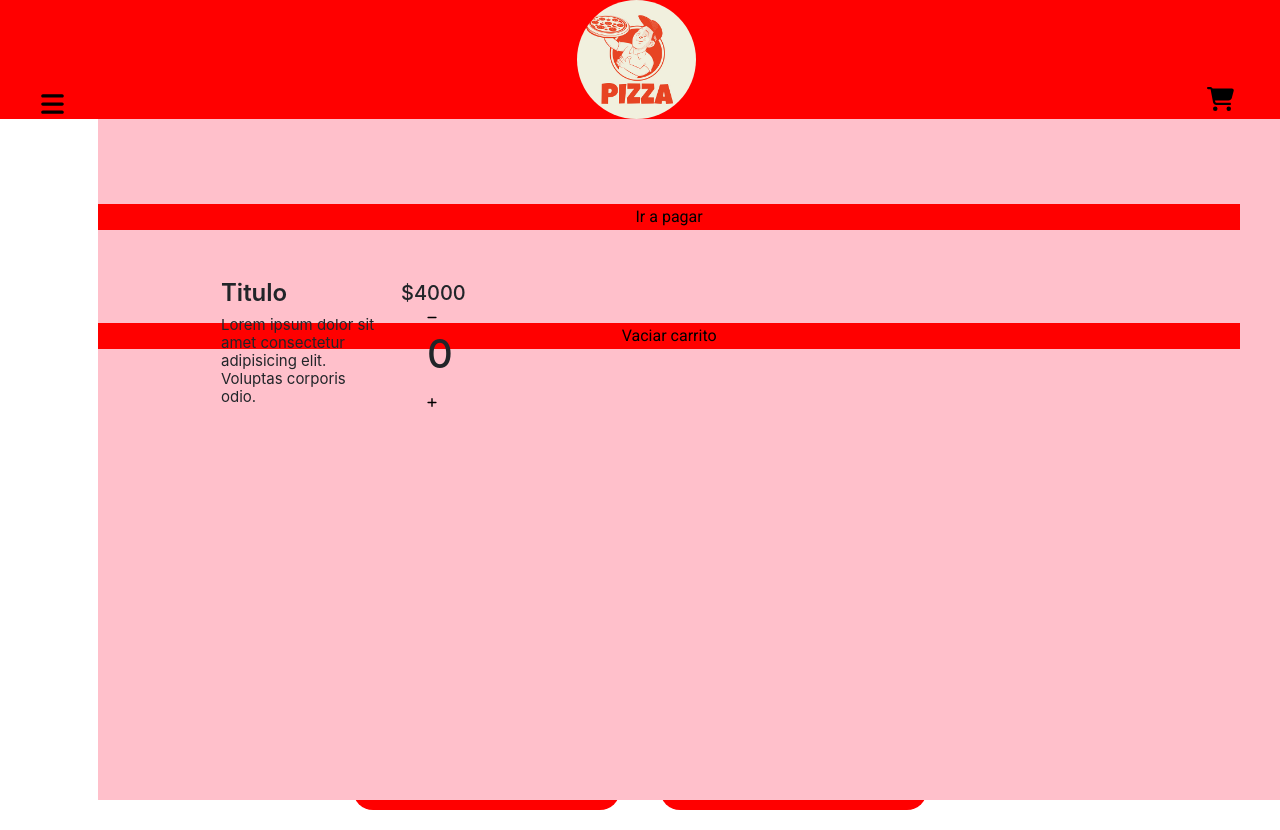
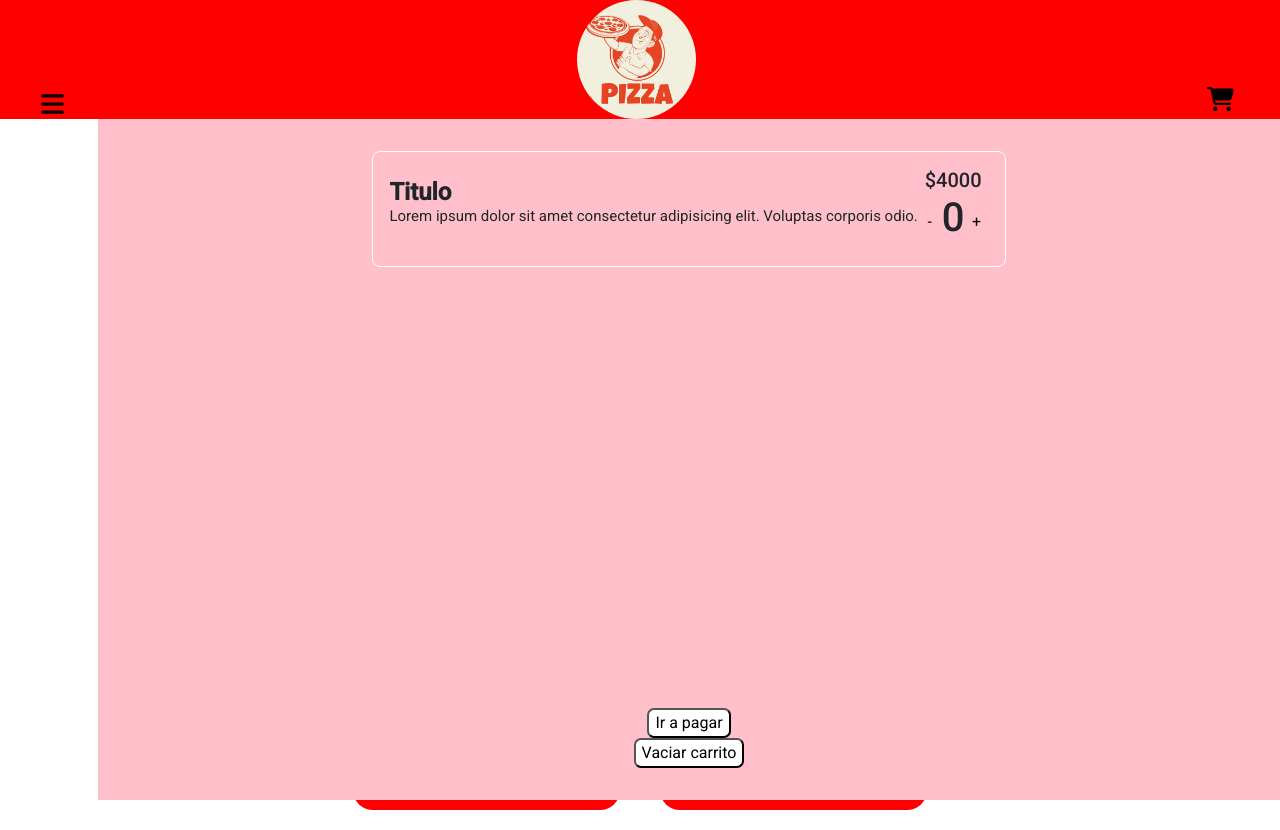
Before and after one commit to pablistem/Pizzeria-Frontend-OLD, an Angular app: page /home in a window 1280 px wide. Both pictures are taken after a click on the button 1220 px from the left and 99 px from the top of the page. Built offline with nearby package versions, Linux system fonts and the light colour scheme.

Commit message:
PDR-48: styling improvements

```diff
--- a/src/app/component/header/header.component.html
+++ b/src/app/component/header/header.component.html
@@ -1,4 +1,6 @@
 <header>
+
+  <!-- Hambuguesa -->
   <div class="left-burger-menu">
     <button (click)="toggleLeftBurguer()">
       <img class="left-icon" src="../../../assets/icons/bars-solid.svg" alt="icono menu izquierdo">
@@ -20,25 +22,44 @@
 
   <img class="logo" src="../../assets/images/logo.jpg" alt="logo">
 
+  <!-- Carrito -->
   <div class="right-burger-menu">
-    <button (click)="toggleRightBurguer()">
+
+    <!-- Boton del icono del carrito -->
+    <button class="button-right-burger" (click)="toggleRightBurguer()">
       <img class="right-icon" src="../../../assets/icons/cart-shopping-solid.svg" alt="icono menu derecho">
     </button>
+
     <div class="right-dropdown-menu" [class.active-right]="showRightBurguer">
+
+      <!-- Producto del carrito (futuro nuevo componente) -->
       <div class="products-shopping-cart">
-        <h1 class="title">Titulo</h1>
-        <p class="description">Lorem ipsum dolor sit amet consectetur adipisicing elit. Voluptas corporis odio.</p>
-        <h1 class="price">$4000</h1>
-        <div class="add-or-remove-products">
-          <img class="minus-plus-icon" src="../../../assets/icons/minus-solid.svg" alt="icono de menos">
-          <h1 class="count">0</h1>
-          <img class="minus-plus-icon" src="../../../assets/icons/plus-solid.svg" alt="icono de más">
+
+        <!-- Titulo y descripcion -->
+        <div class="container-title-description">
+          <span class="title h1">Titulo</span>
+          <p class="description">Lorem ipsum dolor sit amet consectetur adipisicing elit. Voluptas corporis odio.</p>
         </div>
 
+        <!-- Precio y cantidad -->
+        <div class="container-price-quantity">
+          <span class="price h1">$4000</span>
+          <div class="container-quantity">
+            <button class="buttons-minus-plus">-</button>
+            <span class="count h1">0</span>
+            <button class="buttons-minus-plus">+</button>
+          </div>
+        </div>
       </div>
 
-      <button routerLink="login" class="button-menu-login" (click)="toggleRightBurguer()">Ir a pagar</button>
-      <button routerLink="register" class="button-menu-register" (click)="toggleRightBurguer()">Vaciar carrito</button>
+      <!-- Botones -->
+      <div class="buttons-right-container">
+        <!-- Boton ir a pagar -->
+        <button routerLink="login" class="button-menu-login" (click)="toggleRightBurguer()">Ir a pagar</button>
+        <!-- Boton vaciar carrito -->
+        <button routerLink="register" class="button-menu-register" (click)="toggleRightBurguer()">Vaciar carrito</button>
+      </div>
+
     </div>
   </div>
 </header>
--- a/src/app/component/header/header.component.scss
+++ b/src/app/component/header/header.component.scss
@@ -2,6 +2,7 @@ body {
   overflow-x: hidden;
 
 }
+
 header {
 
   width: auto;
@@ -93,7 +94,7 @@ header {
 
 .right-burger-menu {
 
-    button {
+  .button-right-burger {
     background-color: red;
     margin: 85px 39.76px 8px 0;
     border: none;
@@ -111,89 +112,102 @@ header {
     left: 98px;
     bottom: 0;
     right: 0;
+    padding: 2rem 1rem;
+    display: none;
     background-color: pink;
-        display: flex;
-        flex-direction: column;
-        justify-content: flex-start;
     transition: all ease-out .5s;
     transform: translateX(100%);
     z-index: 999;
 
     &.active-right {
       transform: translateX(0);
-            // display: flex;
+      display: flex;
+      flex-direction: column;
+      justify-content: space-between;
+      align-items: center;
       z-index: 999;
     }
 
     .products-shopping-cart {
 
-            .minus-plus-icon {
-                width: 10px;
-            }
+      display: flex;
+      flex-direction: row;
+      align-items: center;
+      justify-content: center;
+      padding: 1rem;
+      border-radius: 0.5rem;
+      border: 1px solid white;
+
+      .container-title-description {
 
         .title {
-                    position: absolute;
-                    width: 67px;
-                    height: 29px;
-                    left: 123px;
-                    top: 159px;
-
-                    font-family: 'Inter';
-                    font-style: normal;
           font-weight: 600;
           font-size: 24px;
           line-height: 29px;
         }
 
         .description {
-                    position: absolute;
-                    width: 156px;
-                    height: 58px;
-                    left: 123px;
-                    top: 197px;
-
-                    font-family: 'Inter';
-                    font-style: normal;
           font-weight: 400;
           font-size: 15px;
           line-height: 18px;
-
+        }
       }
 
+      .container-price-quantity {
+
+        text-align: center;
+
         .price {
-                    position: absolute;
           width: 65px;
           height: 24px;
           left: 303px;
           top: 162px;
-
-                    font-family: 'Inter';
-                    font-style: normal;
           font-weight: 500;
           font-size: 20px;
           line-height: 24px;
         }
 
-                .add-or-remove-products {
+        .container-quantity {
 
-                    position: absolute;
-                    width: 39px;
-                    height: 29px;
-                    left: 329px;
-                    top: 182px;
+          display: flex;
+          justify-content: center;
+          align-items: center;
 
-                    font-family: 'Inter';
-                    font-style: normal;
-                    font-weight: 600;
-                    font-size: 24px;
-                    line-height: 29px;
-
-
-                    .minus-plus-icon {
-                        width: 10px;
-
+          .buttons-minus-plus {
+            width: 1.5rem;
+            height: 1.5rem;
+            background-color: transparent;
+            border: none;
+            display: flex;
+            align-items: center;
+            justify-content: center;
           }
         }
       }
     }
+
+    .buttons-right-container {
+
+      display: flex;
+      flex-direction: column;
+      justify-content: center;
+      align-items: center;
+
+
+      .button-menu-login {
+        background-color: white;
+        border-radius: 7px;
       }
+
+      .button-menu-register {
+        background-color: white;
+        border-radius: 7px;
+      }
+    }
+
+  }
+}
+
+// * {
+//   border: 1px solid red !important;
+// }
```
Lines whose indentation alone changed are shown as unchanged.
